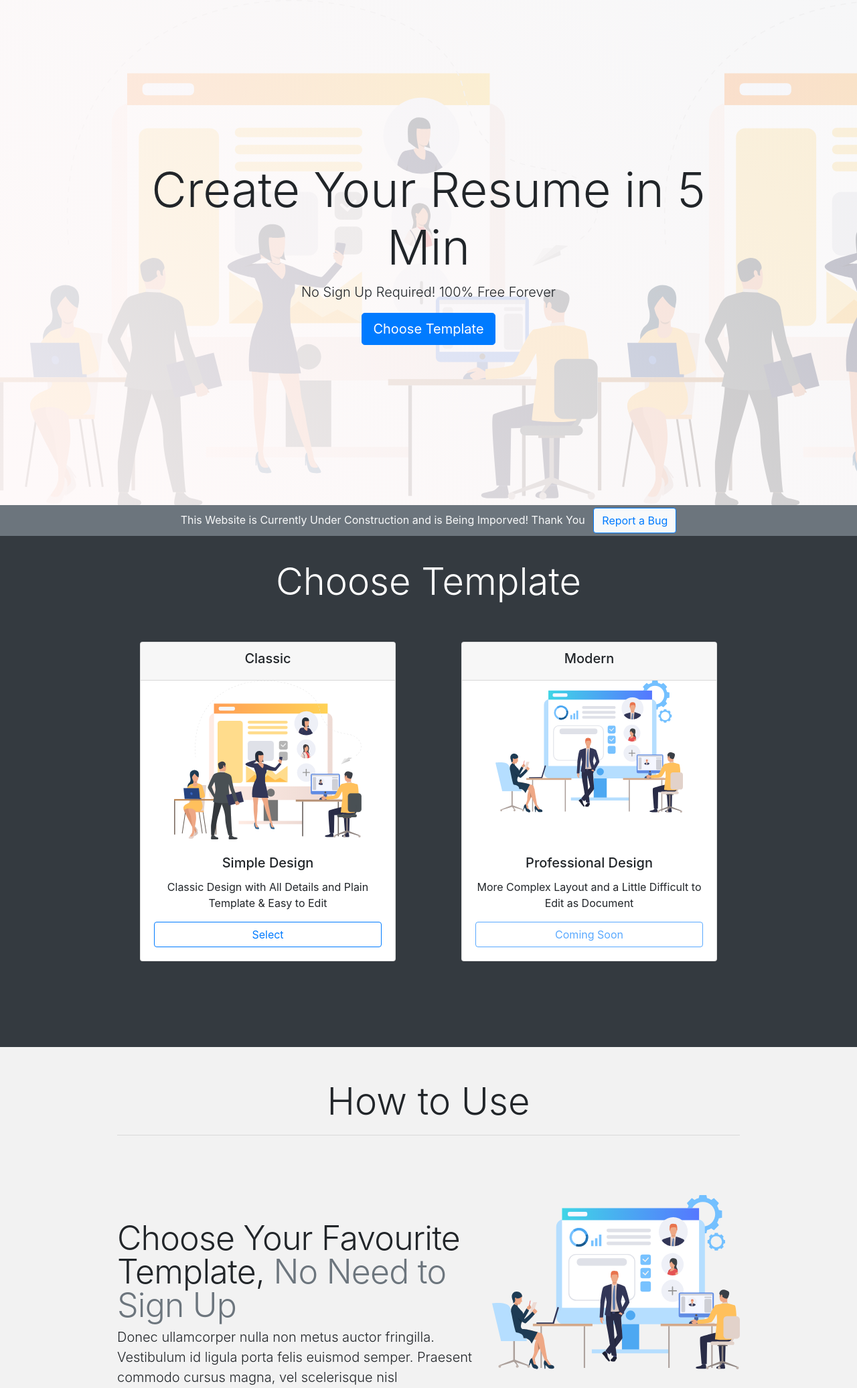
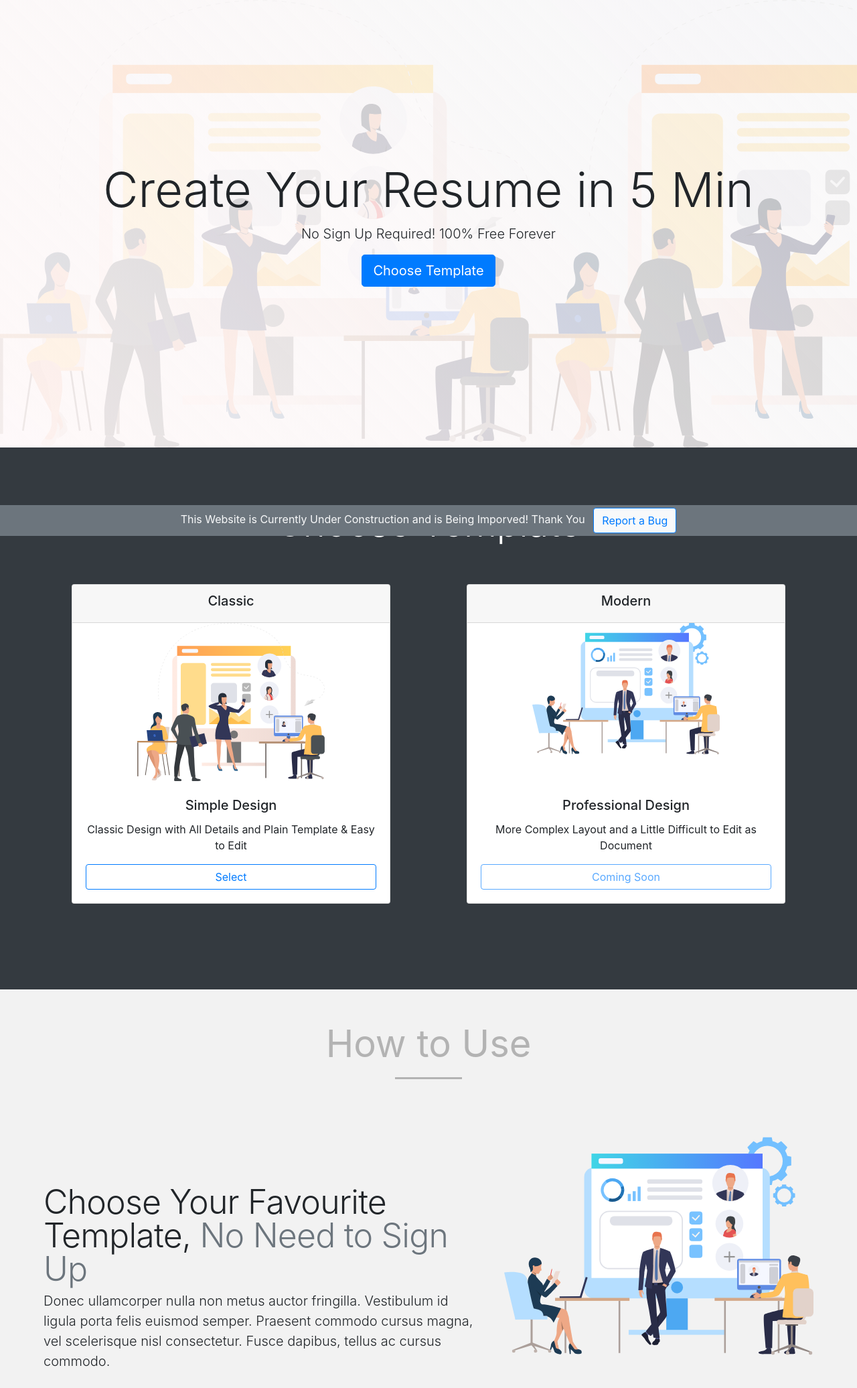
Before and after one commit to akshansh1998/ORM-OnlineResumeMaker, a PHP site: page / in a window 1280 px wide. Shown: the top 2072 px of the page at 67% size. Run offline with PHP 8.4, Linux system fonts and the light colour scheme.

Commit message:
Layout Design

```diff
--- a/index.php
+++ b/index.php
@@ -98,12 +98,15 @@
             </div>
         </div>
     </div>
-    <div class="container">
+    <div class="container-fluid" style="padding-bottom: 100px;">
         <div id="how-to-use" class="bg-transparent text-center pt-5">
-            <h1 class="display-4">How to Use</h1>
+            <h1 class="display-4 font-weight-normal" style="color: #b3b3b3;">How to Use</h1>
+            <hr width="100" size="5" style="border-top: 3px solid #b3b3b3;">
         </div>
-        <hr>
-        <div class="row featurette">
+
+        <div class="container-custom">
+            <div class=" container">
+            <div class="row">
                 <div class="col-md-7">
                     <h2 class="featurette-heading">Choose Your Favourite Template, <span class="text-muted">No Need to Sign Up</span></h2>
                     <p class="lead">Donec ullamcorper nulla non metus auctor fringilla. Vestibulum id ligula porta felis euismod semper. Praesent commodo cursus magna, vel scelerisque nisl consectetur. Fusce dapibus, tellus ac cursus commodo.</p>
@@ -112,10 +115,14 @@
                     <img src="img/Asset1.svg" alt="" height="100%" width="100%">
                 </div>
             </div>
+        </div>
+    </div>
 
-        <hr class="featurette-divider">
+    <hr>
 
-        <div class="row featurette">
+    <div class="container-custom">
+        <div class="container">
+            <div class="row">
                 <div class="col-md-7 order-md-2">
                     <h2 class="featurette-heading">Enter Your Details, <span class="text-muted">Don't Worry it's Safe!</span>
                     </h2>
@@ -125,10 +132,14 @@
                     <img src="img/Asset3.svg" alt="" height="100%" width="100%">
                 </div>
             </div>
+        </div>
+    </div>
 
-        <hr class="featurette-divider">
+    <hr>
 
-        <div class="row featurette">
+    <div class="container-custom">
+        <div class=" container">
+        <div class="row">
             <div class="col-md-7">
                 <h2 class="featurette-heading">And lastly, Download Your <span class="text-muted">Resume.</span> It's Free</h2>
                 <p class="lead">Donec ullamcorper nulla non metus auctor fringilla. Vestibulum id ligula porta felis euismod semper. Praesent commodo cursus magna, vel scelerisque nisl consectetur. Fusce dapibus, tellus ac cursus commodo.</p>
@@ -137,8 +148,10 @@
                 <img src="img/Asset1.svg" alt="" height="100%" width="100%">
             </div>
         </div>
+    </div>
+    </div>
+    <span class="featurette-divider"></span>
 
-        <hr class="featurette-divider">
 
     <!-- /END THE FEATURETTES -->
 
--- a/style.css
+++ b/style.css
@@ -7,7 +7,20 @@
 }
 
 .container {
-    max-width: 960px;
+    max-width: 1180px !important;
+}
+
+.container-fluid{
+    padding: 0px;
+}
+
+.container-custom{
+    padding: 30px 0px 40px 0px;
+}
+
+.container-custom-dark {
+    background-color: #343a40;
+    color: #f2f2f2;
 }
 
 /* HOME PAGE CSS START */
@@ -128,8 +141,8 @@
     overflow: auto;
     background: #fbfbfb;
     border: 1px solid #f3f3f3;
-    border-bottom-width: 5px !important;
-    /* border-top-width: 5px !important; */
+    border-bottom-width: 5px ;
+    /* border-top-width: 5px ; */
     padding: 50px 40px;
     box-sizing: border-box;
 }
```
Lines whose indentation alone changed are shown as unchanged.
